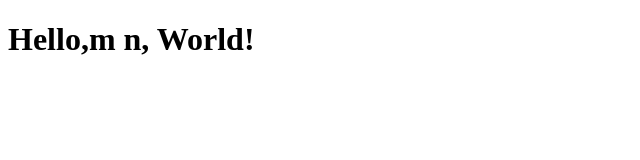
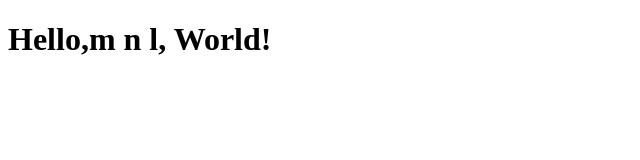
Before and after one commit to tamoncaleb/InternHouse, a plain HTML site: page index.html in a window 1280 px wide. Shown: the whole page, without its empty margins (0-640 px from the left). Drawn offline with Linux system fonts and the light colour scheme.

Commit message:
Test update justin

```diff
--- a/index.html
+++ b/index.html
@@ -6,6 +6,6 @@
     <title>Basic Website</title>
 </head>
 <body>
-    <h1>Hello,m n, World!</h1>
+    <h1>Hello,m n l, World!</h1>
 </body>
 </html>
```
